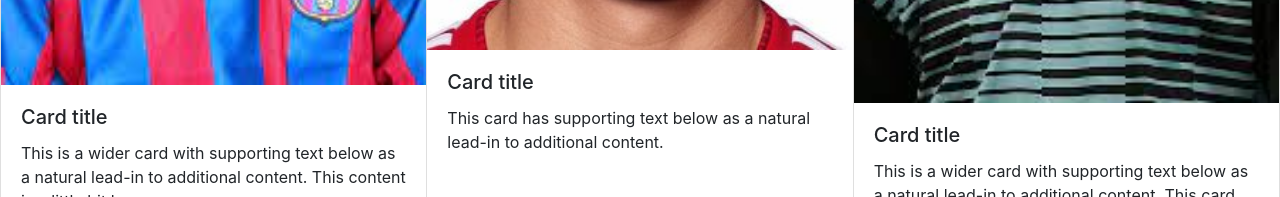
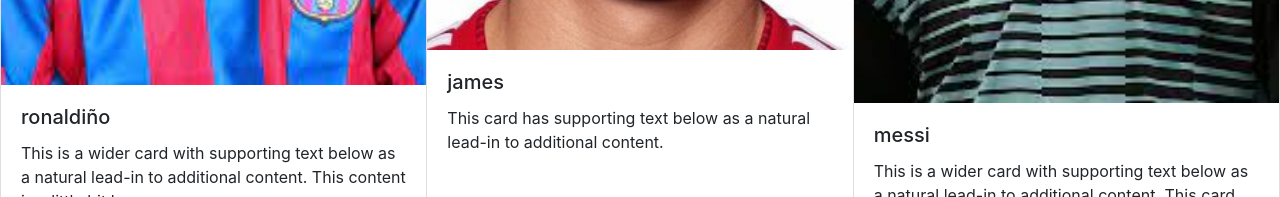
Before and after one commit to leonjzleon/HOY-J, a plain HTML site: page index.html in a window 1280 px wide. Shown: the part 560-757 px from the top of the page. Drawn offline with nearby package versions, Linux system fonts and the light colour scheme.

Commit message:
agregamos nombres de futbolistas

```diff
--- a/index.html
+++ b/index.html
@@ -58,7 +58,7 @@
         <div class="card">
             <img class="card-img-top" src="/img/diño.jpg" alt="Card image cap">
             <div class="card-body">
-                <h5 class="card-title">Card title</h5>
+                <h5 class="card-title">ronaldiño</h5>
                 <p class="card-text">This is a wider card with supporting text below as a natural lead-in to additional content. This content is a little bit longer.</p>
             </div>
             <div class="card-footer">
@@ -68,7 +68,7 @@
         <div class="card">
             <img class="card-img-top" src="/img/james.jpg" alt="Card image cap">
             <div class="card-body">
-                <h5 class="card-title">Card title</h5>
+                <h5 class="card-title">james</h5>
                 <p class="card-text">This card has supporting text below as a natural lead-in to additional content.</p>
             </div>
             <div class="card-footer">
@@ -78,7 +78,7 @@
         <div class="card">
             <img class="card-img-top" src="/img/messi.jpg" alt="Card image cap">
             <div class="card-body">
-                <h5 class="card-title">Card title</h5>
+                <h5 class="card-title">messi</h5>
                 <p class="card-text">This is a wider card with supporting text below as a natural lead-in to additional content. This card has even longer content than the first to show that equal height action.</p>
             </div>
             <div class="card-footer">
```
